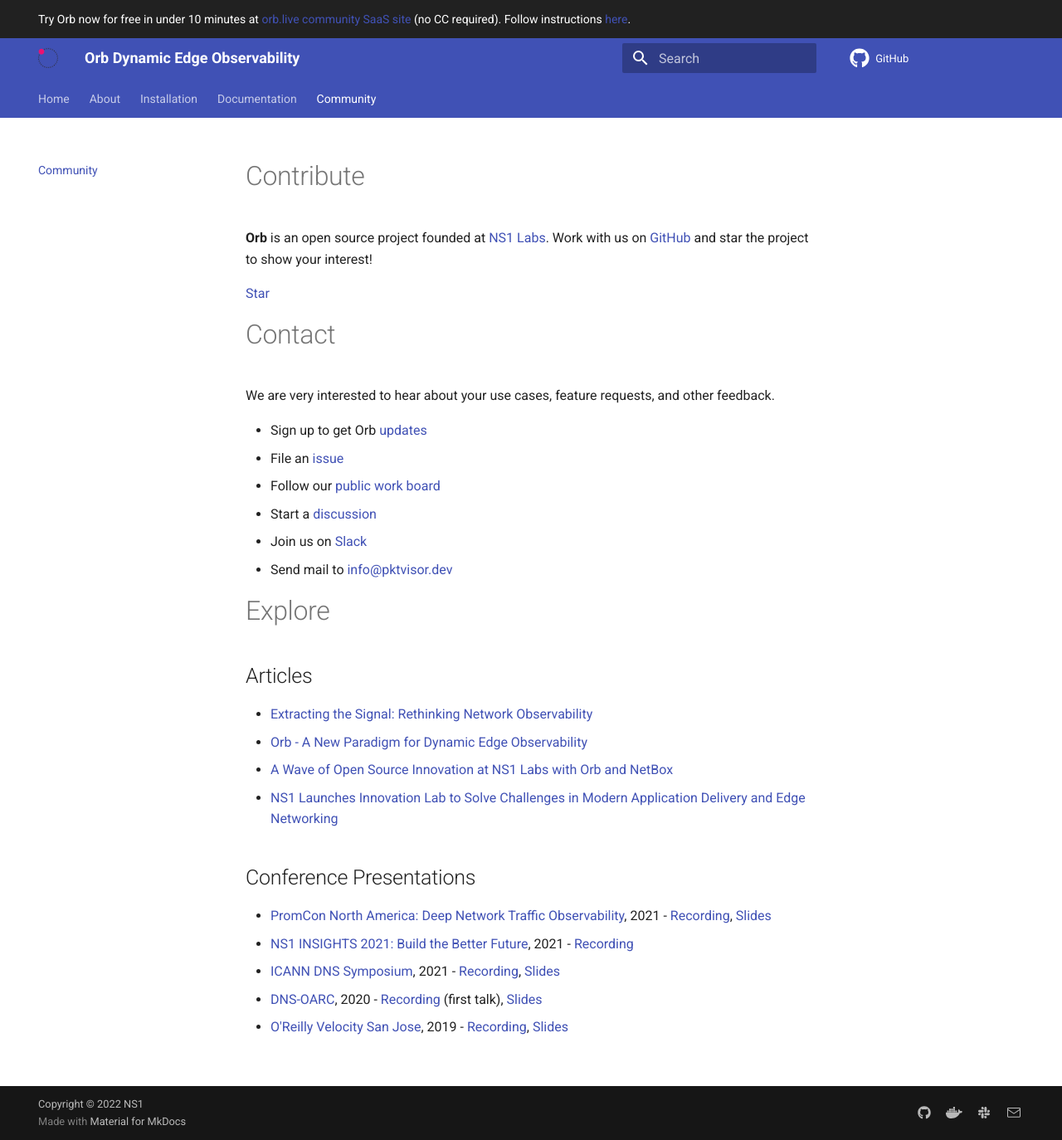
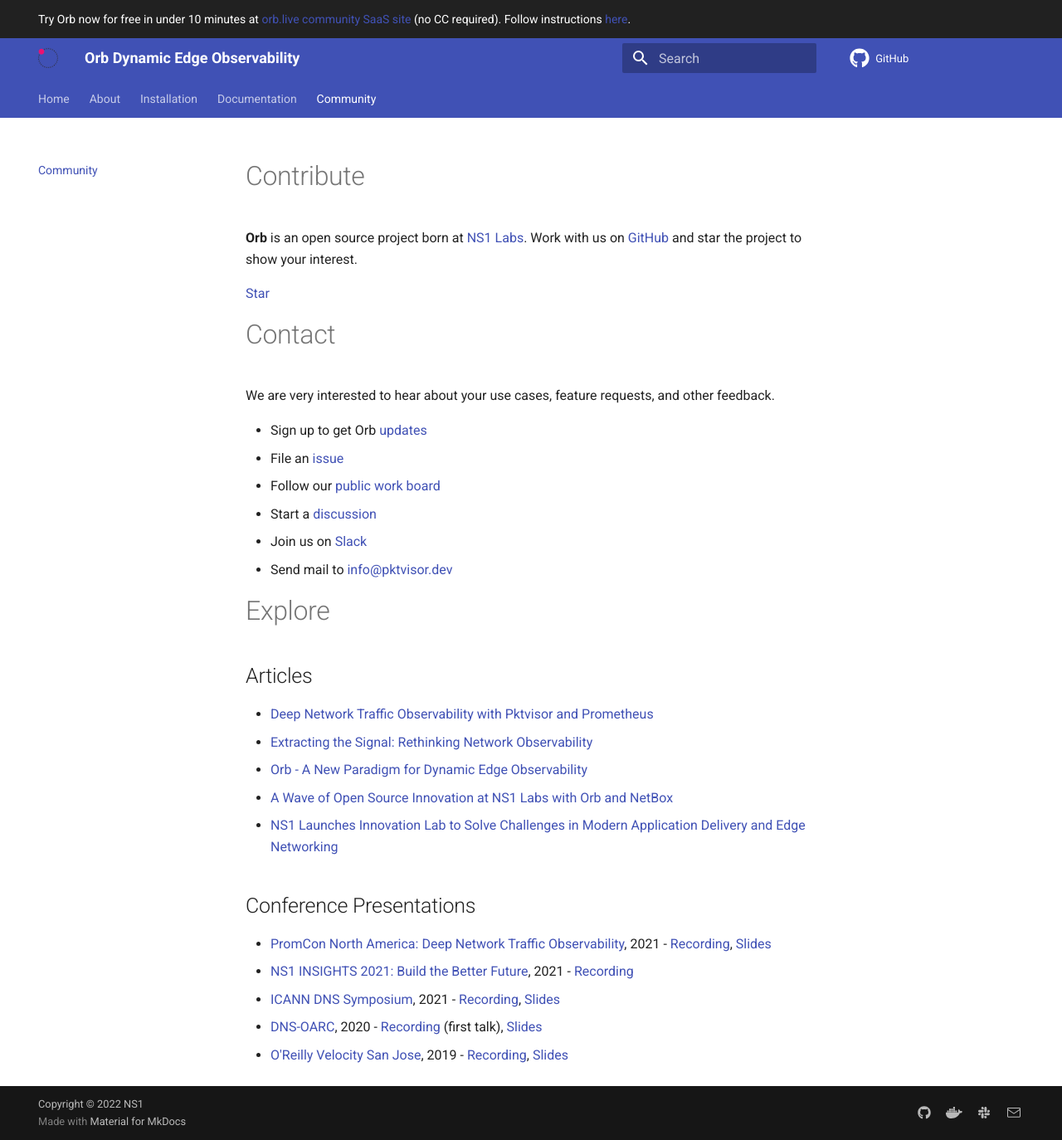
Before and after one commit to orb-community/orb-website, an MkDocs documentation site: the page built from docs/contact.md, in a window 1280 px wide and 1374 px high. Shown: the whole window at 83% size. Built offline with MkDocs 1.6.1 and Material for MkDocs 9.7.7, drawn with Linux system fonts in a browser that asks for light colours; comment, search, counter and statistics services are not loaded.

Commit message:
text edits and new article added

```diff
--- a/docs/contact.md
+++ b/docs/contact.md
@@ -1,7 +1,7 @@
 # Contribute
 <script async defer src="https://buttons.github.io/buttons.js"></script>
 
-**Orb** is an open source project founded at [NS1 Labs](https://ns1.com/labs). Work with us on [GitHub](https://github.com/ns1labs/orb) and star the project to show your interest!
+**Orb** is an open source project born at [NS1 Labs](https://ns1.com/labs). Work with us on [GitHub](https://github.com/ns1labs/orb) and star the project to show your interest.
 
 <a class="github-button" href="https://github.com/ns1labs/orb" data-size="large" aria-label="Star ns1labs/orb on GitHub">Star</a>
 
@@ -17,6 +17,7 @@
 
 # Explore
 ## Articles
+* [Deep Network Traffic Observability with Pktvisor and Prometheus](https://ns1.com/blog/deep-network-traffic-observability-pktvisor-prometheus)
 * [Extracting the Signal: Rethinking Network Observability](https://ns1.com/blog/extracting-the-signal-rethinking-network-observability)
 * [Orb - A New Paradigm for Dynamic Edge Observability](https://ns1.com/blog/orb-a-new-paradigm-for-dynamic-edge-observability)
 * [A Wave of Open Source Innovation at NS1 Labs with Orb and NetBox](https://ns1.com/blog/a-wave-of-open-source-innovation-at-ns1-labs-with-orb-and-netbox)
```
